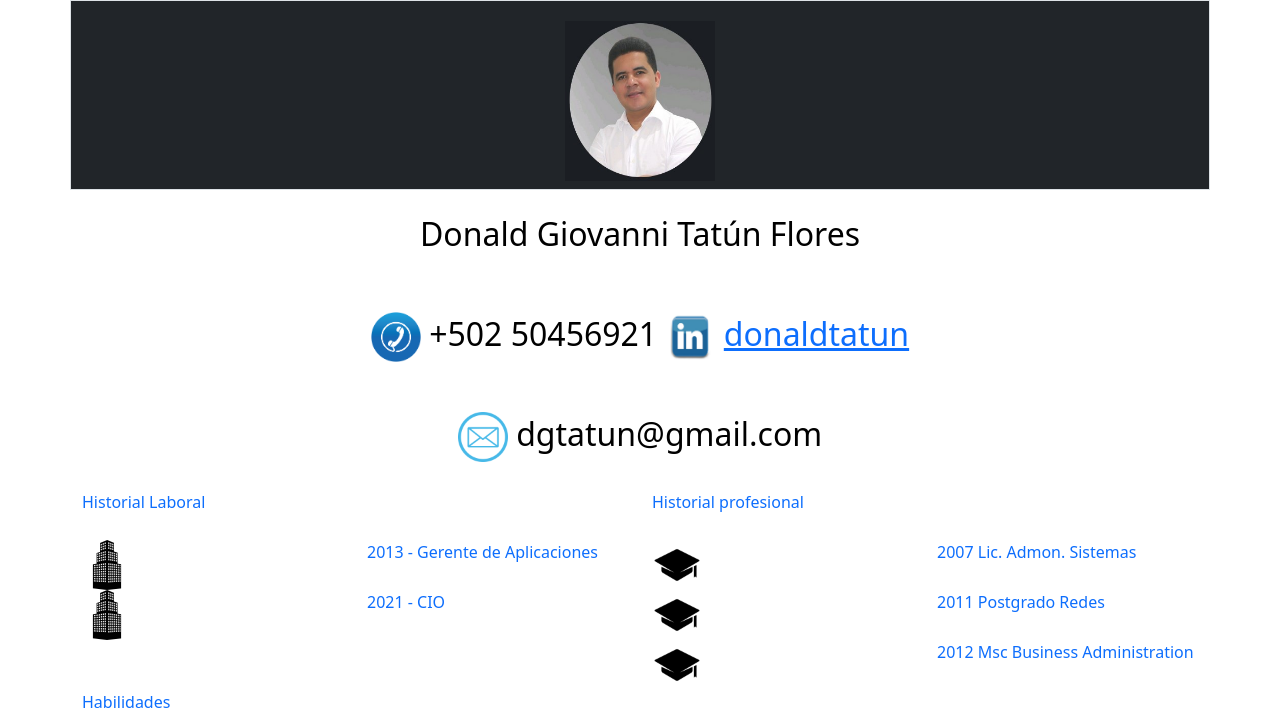
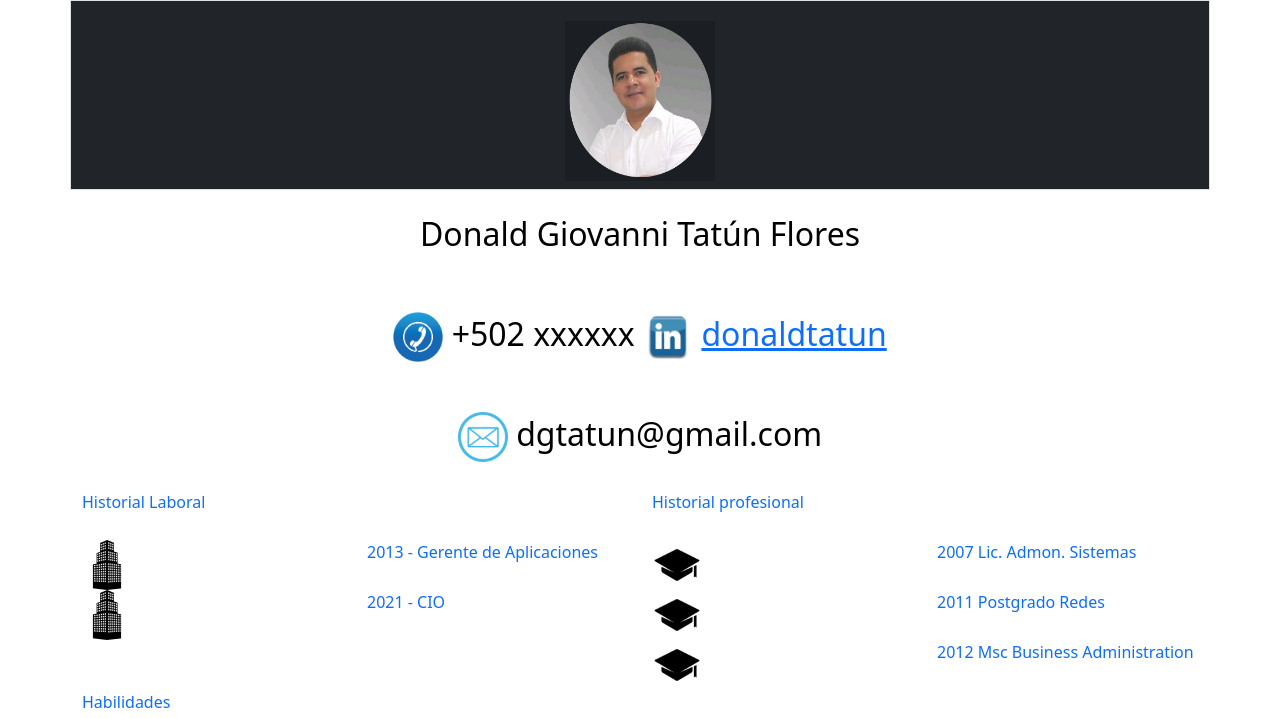
Before and after one commit to dtatun/dtatun.github.io, a plain HTML site: page index.html in a window 1280 px wide. Shown: the top 718 px of the page. Drawn offline with nearby package versions, Linux system fonts and the light colour scheme.

Commit message:
Update index.html

```diff
--- a/index.html
+++ b/index.html
@@ -26,7 +26,7 @@
         <div class="row">
             <div class="col-12 format-bootstrap">
                 <img src="./assets/img/cv2.jpg" alt="" style="width:50px;height:50px;">
-                <font color="black" align="left">+502 50456921</font>
+                <font color="black" align="left">+502 xxxxxx</font>
                 <img src="./assets/img/cv3.jpg" alt="" style="width:50px;height:50px;">
                 <a
                     href="https://www.linkedin.com/in/donald-tat%C3%BAn-2003a32b?lipi=urn%3Ali%3Apage%3Ad_flagship3_profile_view_base_contact_details%3B%2FkN0X6PoSUKpDG%2FD5rMb6Q%3D%3D">donaldtatun</a>
```
